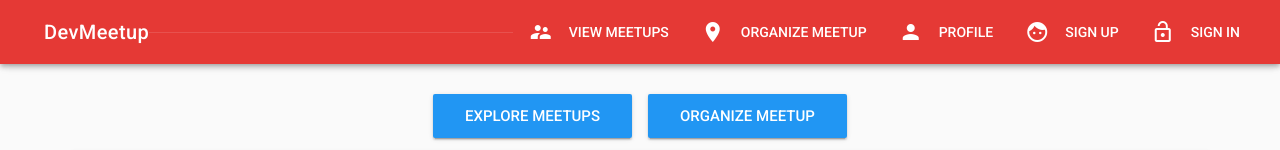
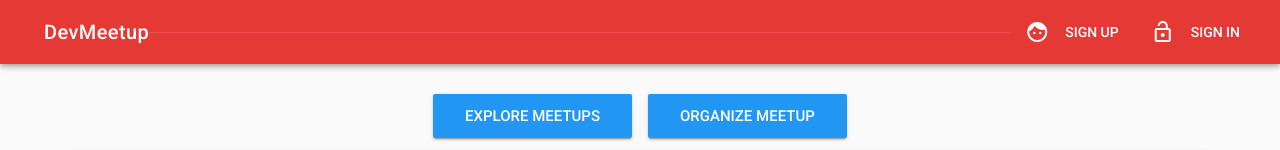
Before and after one commit to I-like-PhysiX/Full_project, a Vue app in the folder Frontend/: page / in a window 1280 px wide. Shown: the top 150 px of the page. Built offline with nearby package versions, Linux system fonts and the light colour scheme.

Commit message:
Update App.vue

```diff
--- a/Frontend/src/App.vue
+++ b/Frontend/src/App.vue
@@ -39,15 +39,27 @@ export default {
   name: 'App',
   data () {
     return {
-      sideNav: false,
-	  menuItems: [
-          { icon: 'supervisor_account', title: 'View Meetups', link: '/meetups' },
-          { icon: 'room', title: 'Organize Meetup', link: '/meetup/new' },
-          { icon: 'person', title: 'Profile', link: '/profile' },
-          { icon: 'face', title: 'Sign up', link: '/signup' },
-          { icon: 'lock_open', title: 'Sign in', link: '/signin' }
+      sideNav: false
+    }
+  },
+  computed: {
+      menuItems () {
+        let menuItems = [
+          {icon: 'face', title: 'Sign up', link: '/signup'},
+          {icon: 'lock_open', title: 'Sign in', link: '/signin'}
         ]
+        if (this.userIsAuthenticated) {
+          menuItems = [
+            {icon: 'supervisor_account', title: 'View Meetups', link: '/meetups'},
+            {icon: 'room', title: 'Organize Meetup', link: '/meetup/new'},
+            {icon: 'person', title: 'Profile', link: '/profile'}
+          ]
+        }
+        return menuItems
+      },
+      userIsAuthenticated () {
+        return this.$store.getters.user !== null && this.$store.getters.user !== undefined
+      }
     }
-  }
 }
 </script>
```
